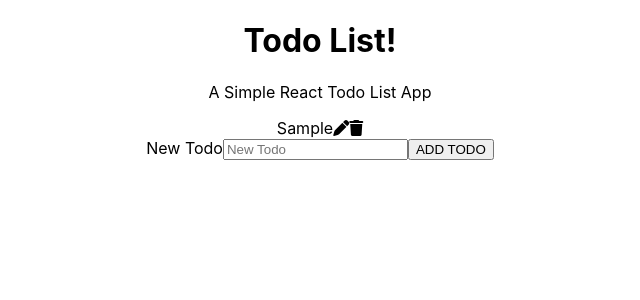
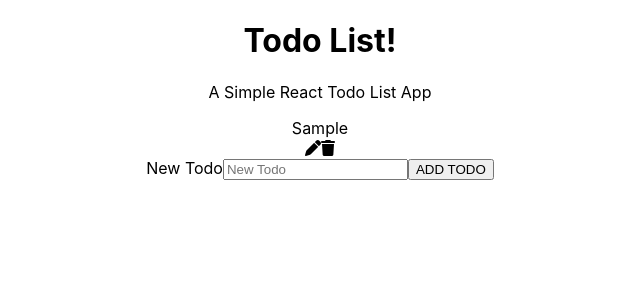
Before and after one commit to xiaomingfu/todolist, a React (Create React App) app: page / in a window 1280 px wide. Both pictures are taken after typing "Sample" into the empty fields and a click on the button "ADD TODO". Shown: the top 300 px of the page, without its empty margins (320-960 px from the left). Built offline with nearby package versions, Linux system fonts and the light colour scheme.

Commit message:
toggle completion

```diff
--- a/src/NewTodoForm.js
+++ b/src/NewTodoForm.js
@@ -13,7 +13,7 @@ class NewTodoForm extends Component {
     }
     handleSubmit(e) {
         e.preventDefault();
-        const newtodo = { ...this.state, id: uuid() };
+        const newtodo = { ...this.state, id: uuid(), completed: false };
         this.props.createTodo(newtodo);
         this.setState({ task: "" });
     }
--- /dev/null
+++ b/src/Todo.css
@@ -0,0 +1,4 @@
+.completed {
+  color: lightgrey;
+  text-decoration: line-through;
+}
--- a/src/Todo.js
+++ b/src/Todo.js
@@ -1,4 +1,5 @@
 import React, { Component } from 'react';
+import './Todo.css';
 
 class Todo extends Component {
     constructor(props) {
@@ -8,6 +9,7 @@ class Todo extends Component {
         this.toggleForm = this.toggleForm.bind(this);
         this.handleUpdate = this.handleUpdate.bind(this);
         this.handleChange = this.handleChange.bind(this);
+        this.handleComplete = this.handleComplete.bind(this);
     }
     handleRemove() {
         this.props.removeTodo(this.props.id);
@@ -26,6 +28,9 @@ class Todo extends Component {
         this.props.updateTodo(this.props.id, this.state.task);
         this.setState({ isediting: false })
     }
+    handleComplete(evt) {
+        this.props.CompleteTodo(this.props.id);
+    }
     render() {
         let result;
         if (this.state.isediting) {
@@ -43,11 +48,11 @@ class Todo extends Component {
         } else {
             result = (
                 <div className="Todo">
-                    <div>{this.props.task}
-                        <i className="fas fa-pen" onClick={this.toggleForm}></i>
-                        <i className="fas fa-trash" onClick={this.handleRemove}></i>
+                    <div className={this.props.completed ? "completed" : ""}
+                        onClick={this.handleComplete}>{this.props.task}
                     </div>
-
+                    <i className="fas fa-pen" onClick={this.toggleForm}></i>
+                    <i className="fas fa-trash" onClick={this.handleRemove}></i>
                 </div>
             );
         }
--- a/src/TodoList.js
+++ b/src/TodoList.js
@@ -9,7 +9,7 @@ class TodoList extends Component {
         this.create = this.create.bind(this);
         this.update = this.update.bind(this);
         this.remove = this.remove.bind(this);
-
+        this.toggleCompletion = this.toggleCompletion.bind(this);
     }
     create(newOne) {
         this.setState({
@@ -29,14 +29,25 @@ class TodoList extends Component {
         })
         this.setState({ todos: updatedTodos });
     }
+    toggleCompletion(id) {
+        const updateTodos = this.state.todos.map(todo => {
+            if (todo.id === id) {
+                return ({ ...todo, completed: !todo.completed })
+            }
+            return todo
+        })
+        this.setState({ todos: updateTodos })
+    }
     render() {
         const todos = this.state.todos.map(todo => (
             <Todo
                 key={todo.id}
                 id={todo.id}
                 task={todo.task}
+                completed={todo.completed}
                 updateTodo={this.update}
                 removeTodo={this.remove}
+                CompleteTodo={this.toggleCompletion}
             />
         ))
         return (
```
